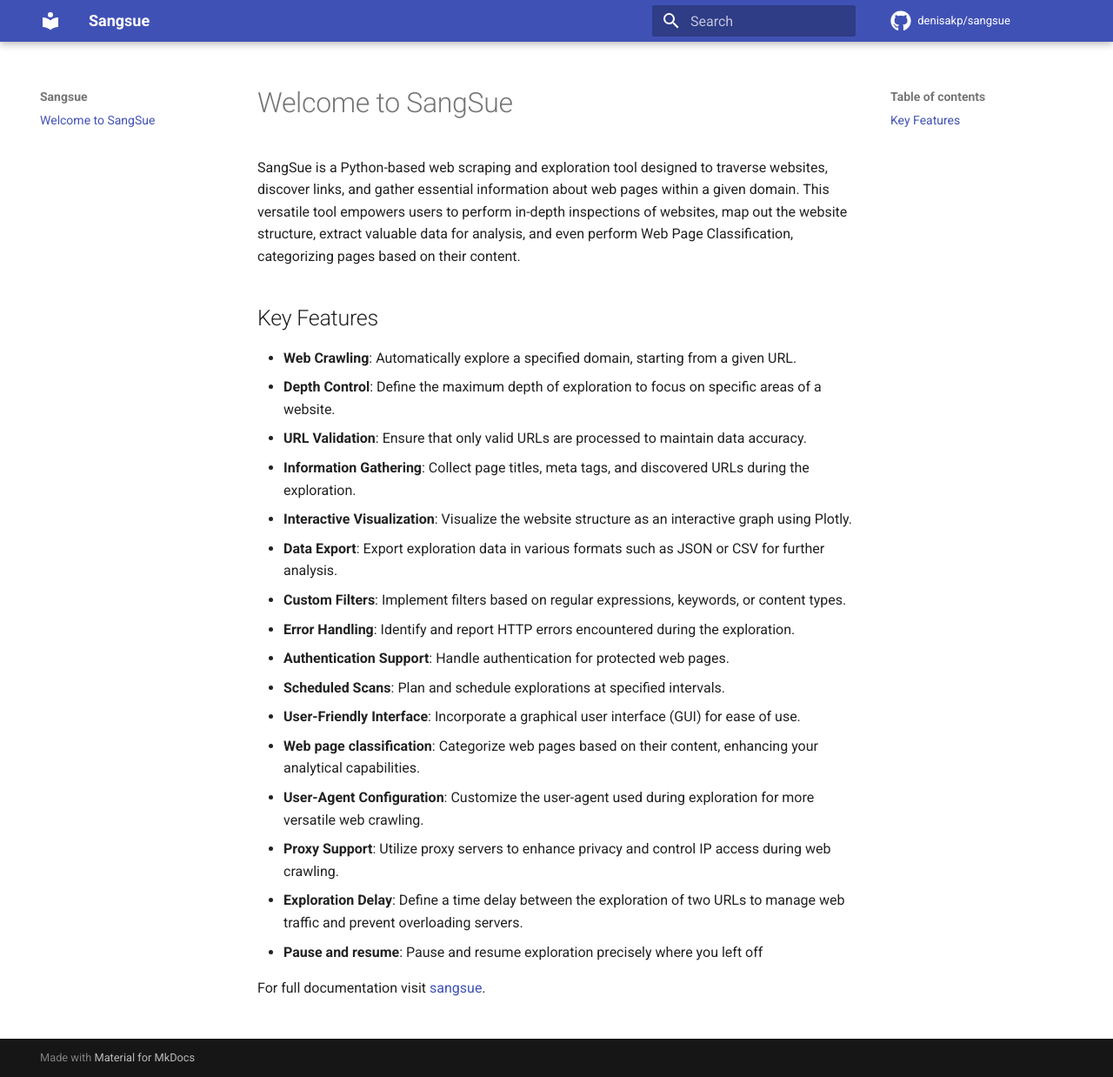
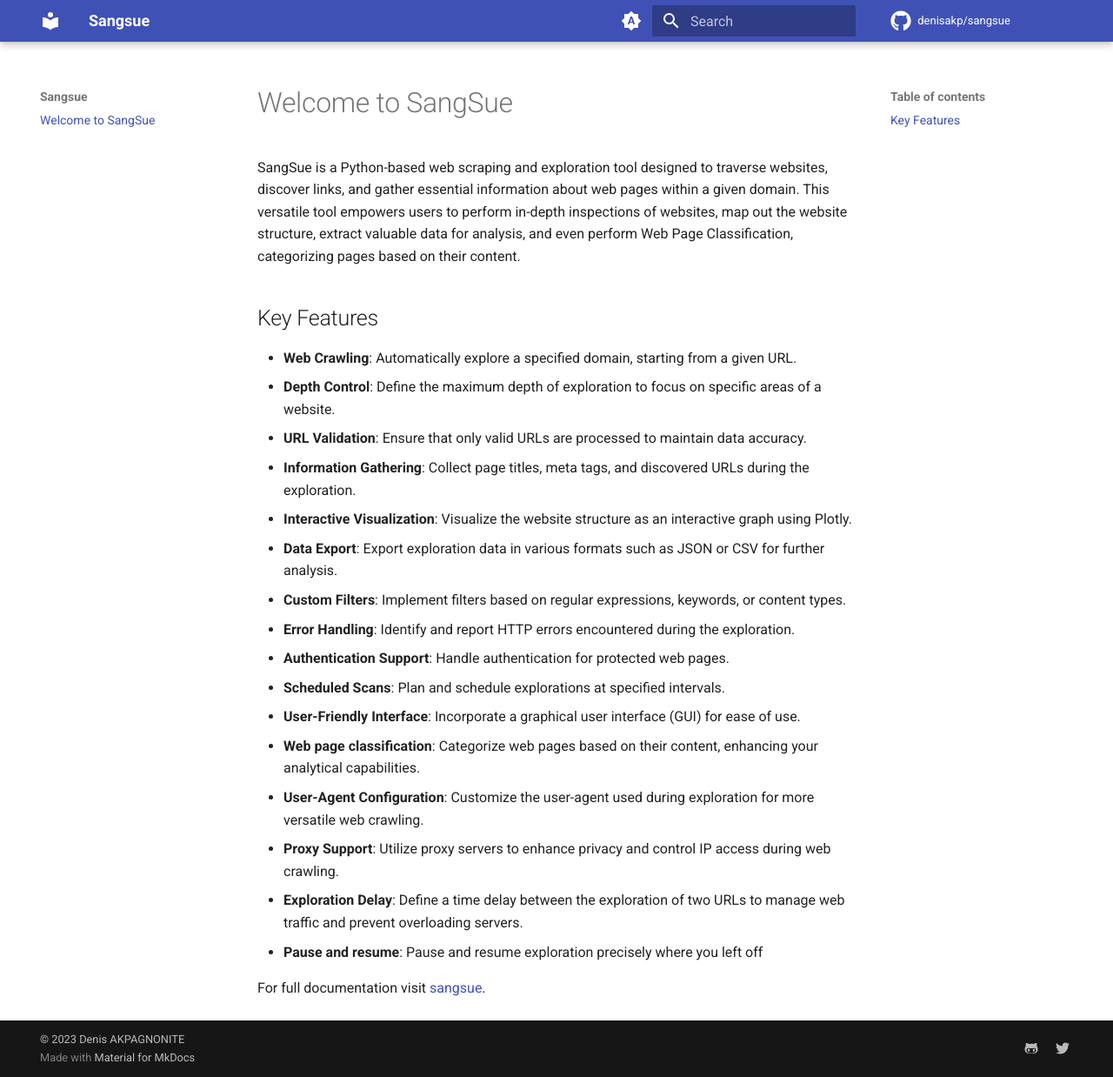
Before and after one commit to denisakp/sangsue, an MkDocs documentation site: the page built from docs/index.md, in a window 1280 px wide and 1238 px high. Shown: the whole window at 87% size. Built offline with MkDocs 1.6.1 and Material for MkDocs 9.7.7, drawn with Linux system fonts in a browser that asks for light colours; comment, search, counter and statistics services are not loaded.

Commit message:
update mkdocs config

```diff
--- a/mkdocs.yml
+++ b/mkdocs.yml
@@ -1,14 +1,48 @@
 # yaml-language-server: $schema=https://squidfunk.github.io/mkdocs-material/schema.json
 
 site_name: Sangsue
+site_author: Denis AKPAGNONITE
+site_description: Sangsue is a Python-based web scraping tool for website traversal, link discovery, and data extraction within a domain. Explore websites, map structures, extract valuable data, and classify web pages.
+site_url: https://denisakp.github.io/sangsue
+
+repo_name: denisakp/sangsue
 repo_url: https://github.com/denisakp/sangsue
-repo_name: denisakp/sangsue
+
 theme:
   name: material
   features:
     - navigation.tracking
     - navigation.path
-    -
-
+  language: en
   icon:
     repo: fontawesome/brands/github
+  palette:
+    # Palette toggle for automatic mode
+    - media: "(prefers-color-scheme)"
+      toggle:
+        icon: material/brightness-auto
+        name: Switch to light mode
+
+    # Palette toggle for light mode
+    - media: "(prefers-color-scheme: light)"
+      scheme: default
+      toggle:
+        icon: material/brightness-7
+        name: Switch to dark mode
+
+    # Palette toggle for dark mode
+    - media: "(prefers-color-scheme: dark)"
+      scheme: slate
+      toggle:
+        icon: material/brightness-4
+        name: Switch to light mode
+
+extra:
+  social:
+    - icon: fontawesome/brands/github-alt
+      link: https://github.com/denisakp
+    - icon: fontawesome/brands/twitter
+      link: https://twitter.com/denis_Akp
+
+copyright: |
+   &copy; 2023 <a href="https://github.com/denisakp"  target="_blank" rel="noopener">Denis AKPAGNONITE</a>
```
